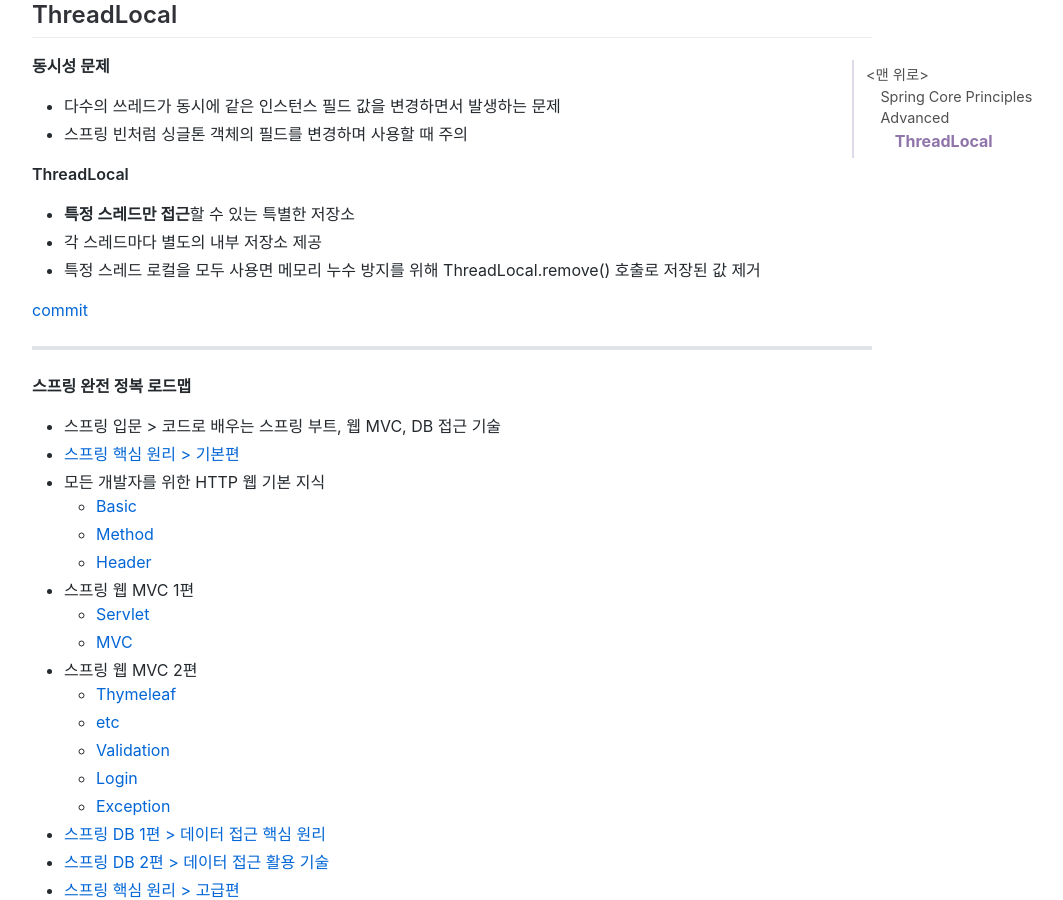
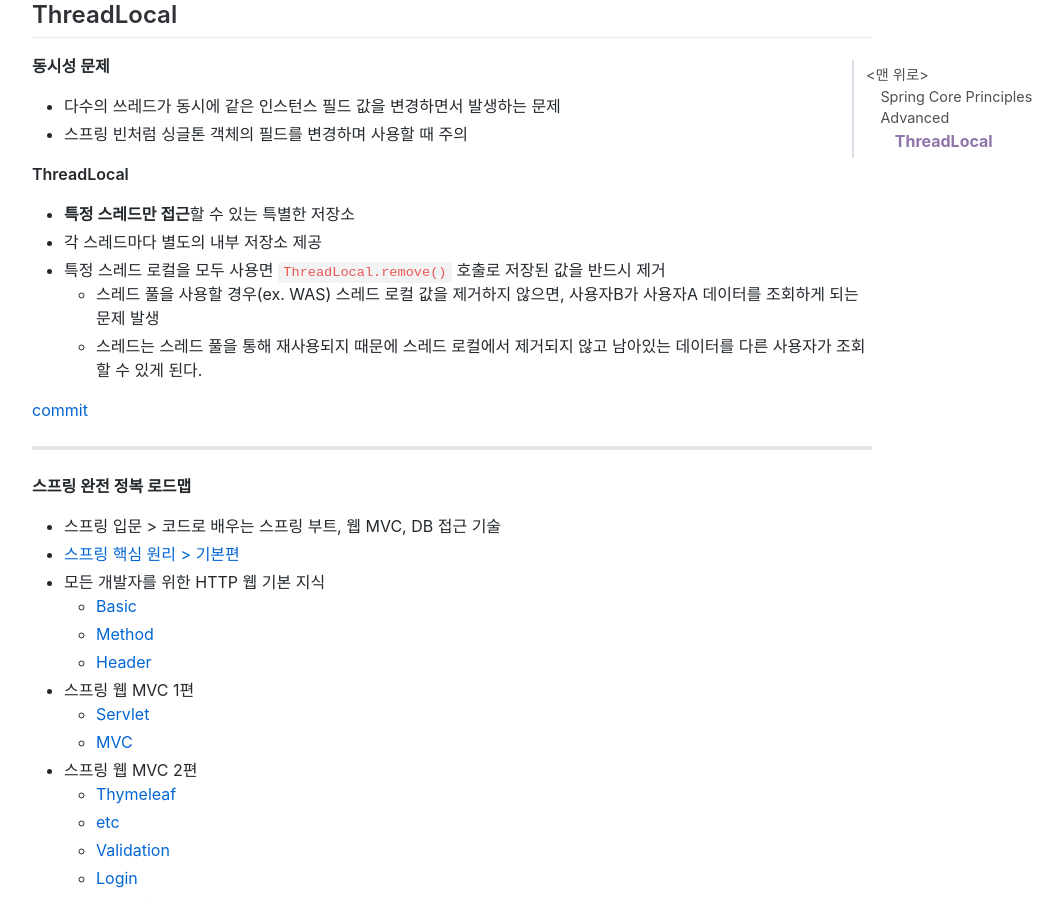
Before and after one commit to jihunparkme/jihunparkme.github.io, a Jekyll site: the page built from _posts/2022-11-20-Spring-Core-Principles-Advanced.md, in a window 1280 px wide and 900 px high, scrolled down 835 px. Shown: the whole window, without its empty margins (188-1251 px from the left). Built offline with Jekyll 4.4.1, drawn with Linux system fonts in a browser that asks for light colours; nearby versions of some CDN libraries; comment, search, counter and statistics services are not loaded.

Commit message:
[ThreadLocal] 주의사항

```diff
--- a/_posts/2022-11-20-Spring-Core-Principles-Advanced.md
+++ b/_posts/2022-11-20-Spring-Core-Principles-Advanced.md
@@ -24,7 +24,9 @@
 
 - **특정 스레드만 접근**할 수 있는 특별한 저장소
 - 각 스레드마다 별도의 내부 저장소 제공
-- 특정 스레드 로컬을 모두 사용면 메모리 누수 방지를 위해 ThreadLocal.remove() 호출로 저장된 값 제거
+- 특정 스레드 로컬을 모두 사용면 `ThreadLocal.remove()` 호출로 저장된 값을 반드시 제거
+  - 스레드 풀을 사용할 경우(ex. WAS) 스레드 로컬 값을 제거하지 않으면, 사용자B가 사용자A 데이터를 조회하게 되는 문제 발생
+  - 스레드는 스레드 풀을 통해 재사용되지 때문에 스레드 로컬에서 제거되지 않고 남아있는 데이터를 다른 사용자가 조회할 수 있게 된다.
 
 [commit](https://github.com/jihunparkme/Inflearn-Spring-Core-Principles-Advanced/commit/994962186e720e6c0248f48bf843a0538fc3ba7f)
 
```
